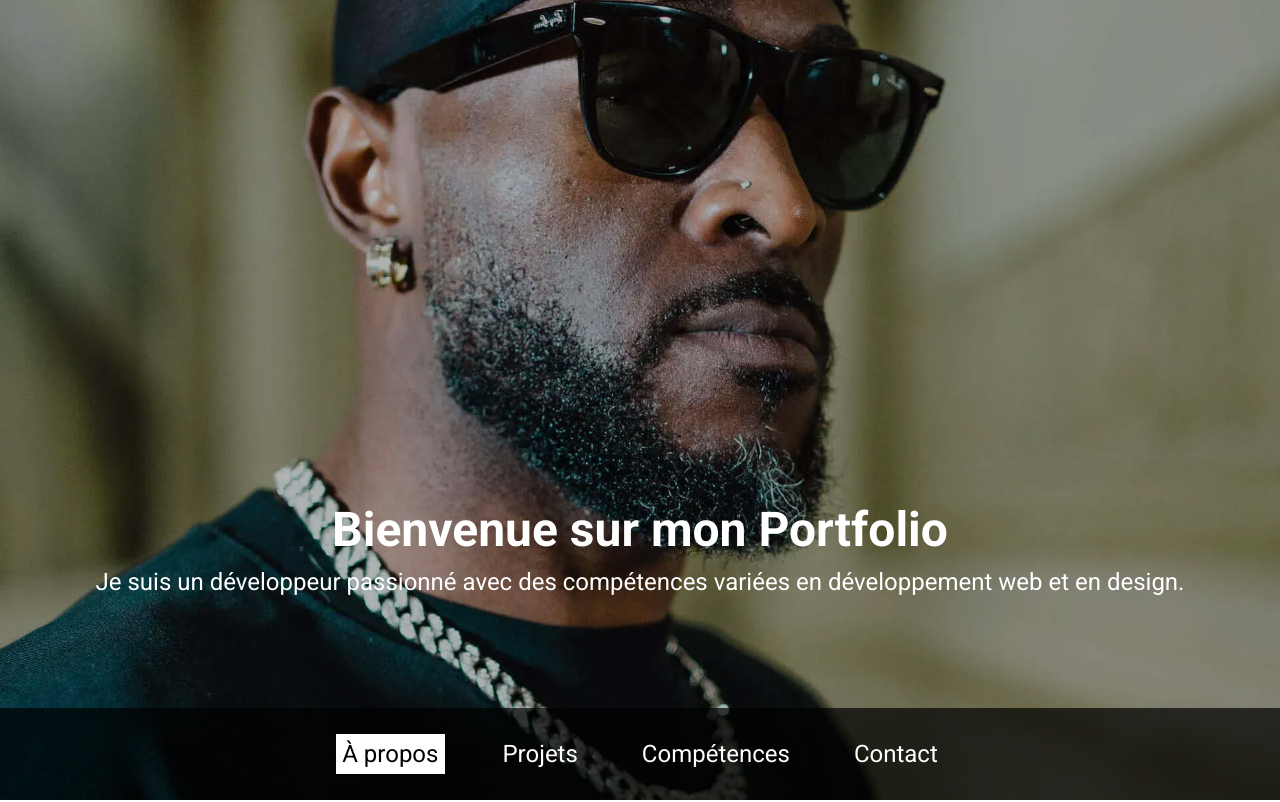
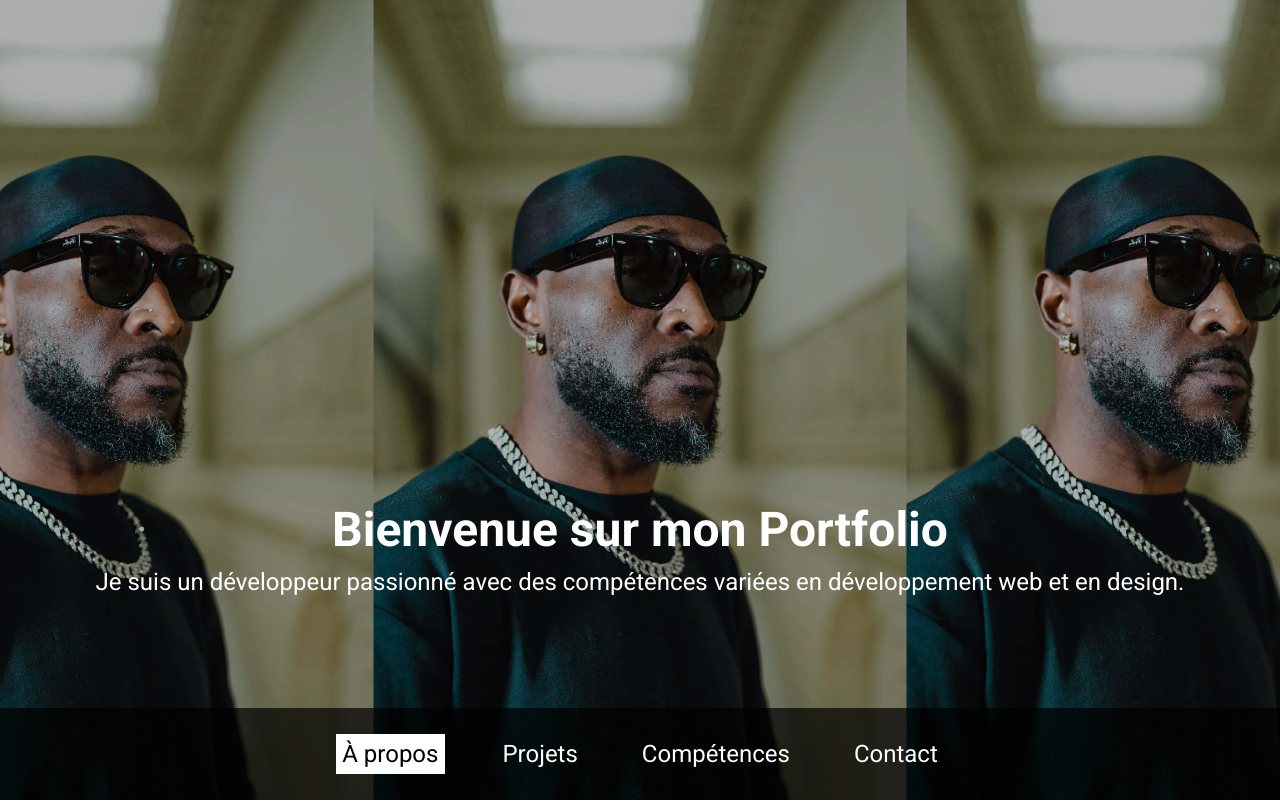
Before and after one commit to NJ4445/mon-portfolio, a React (Create React App) app: page / in a window 1280 px wide. Shown: the top 802 px of the page. Built offline with nearby package versions, Linux system fonts and the light colour scheme.

Commit message:
modif background-size

```diff
--- a/src/components/Header/Header.module.css
+++ b/src/components/Header/Header.module.css
@@ -4,7 +4,7 @@
   text-align: center;
   padding: 0;
   background-image: url('../../assets/img/Joy2.webp');
-  background-size: cover;
+  background-size: contain;
   background-position: center;
   background-attachment: fixed;
   height: 100vh;
@@ -93,8 +93,8 @@
 @media (min-width: 769px) {
   .header {
     height: 100vh;
-    background-image: url('../../assets/img/Joy2.webp');
-    background-size: cover;
+
+    background-size: contain;
     background-position: center;
   }
 
@@ -118,8 +118,8 @@
 @media (max-width: 768px) {
   .header {
     height: 100vh;
-    background-image: url('../../assets/img/Joy2.webp');
-    background-size: cover;
+
+    background-size: contain;
     background-position: center;
   }
 
```
